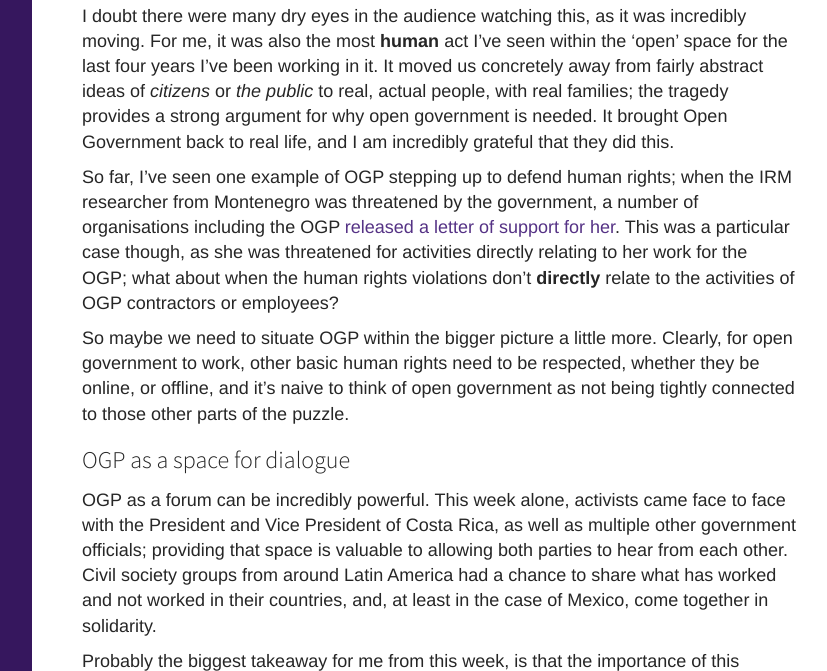
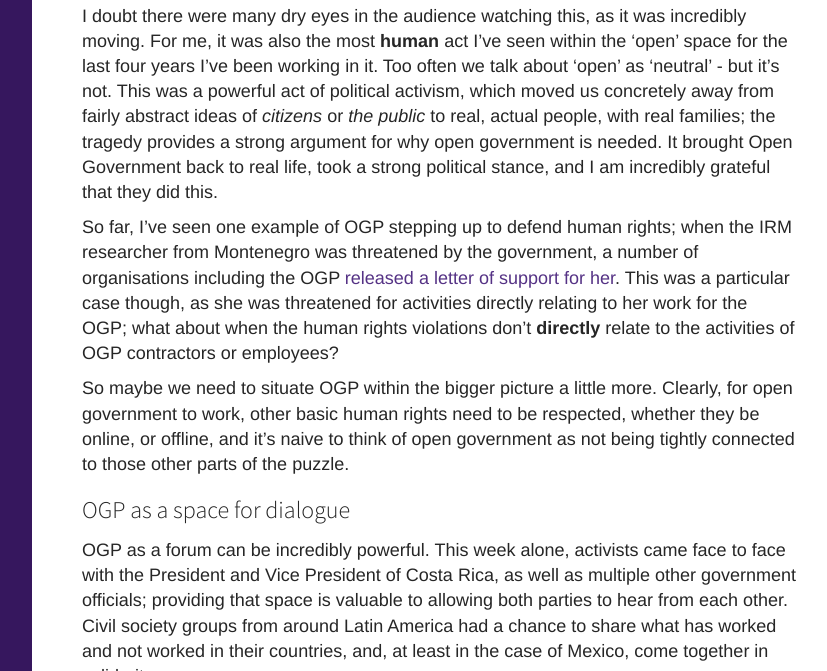
Before and after one commit to zararah/zararah.net, a Jekyll site: the page built from _posts/2014/2014-11-21-ogp-americas-summit.md, in a window 1280 px wide and 900 px high, scrolled down 2094 px, cut to the strip 229-900 px from the top of the window. Shown: the whole strip, without its empty margins (358-1185 px from the left). Built offline with Jekyll 4.4.1, drawn with Linux system fonts in a browser that asks for light colours; Markdown is read by kramdown in place of the engine named in the settings; comment, search, counter and statistics services are not loaded.

Commit message:
Add edit to Americas Summit post

```diff
--- a/_posts/2014/2014-11-21-ogp-americas-summit.md
+++ b/_posts/2014/2014-11-21-ogp-americas-summit.md
@@ -36,10 +36,11 @@
 The clearest example of related rights violations was mentioned numerous times throughout the week, following the tragic case of the 43 disappeared students in Mexico. During the opening plenary of the conference, Mexican civil society carried out a peaceful protest, by walking out from the first few rows of the audience seats, and leaving photos of the missing students on each of those seats. They lined the exit pathway, holding banners with slogans like Justice for Ayotzinapa, and handed out stickers.
 
 <blockquote class="twitter-tweet" data-partner="tweetdeck"><p><a href="https://twitter.com/hashtag/OGPSanJose?src=hash">#OGPSanJose</a> silent protest over the 43 disappeared Mexican students <a href="https://twitter.com/hashtag/opengov?src=hash">#opengov</a> <a href="http://t.co/8FoL5j0liI">pic.twitter.com/8FoL5j0liI</a></p>&mdash; Martin Tisne (@martintisne) <a href="https://twitter.com/martintisne/status/534732516784345088">November 18, 2014</a></blockquote>
+<script async src="//platform.twitter.com/widgets.js" charset="utf-8"></script>
 
 <iframe src="https://www.flickr.com/photos/ogpsanjose/15814002686/player/" width="500" height="334" frameborder="0" allowfullscreen webkitallowfullscreen mozallowfullscreen oallowfullscreen msallowfullscreen></iframe>
 
-I doubt there were many dry eyes in the audience watching this, as it was incredibly moving. For me, it was also the most **human** act I've seen within the 'open' space for the last four years I've been working in it. It moved us concretely away from fairly abstract ideas of *citizens* or *the public* to real, actual people, with real families; the tragedy provides a strong argument for why open government is needed. It brought Open Government back to real life, and I am incredibly grateful that they did this.
+I doubt there were many dry eyes in the audience watching this, as it was incredibly moving. For me, it was also the most **human** act I've seen within the 'open' space for the last four years I've been working in it. Too often we talk about 'open' as 'neutral' - but it's not. This was a powerful act of political activism, which moved us concretely away from fairly abstract ideas of *citizens* or *the public* to real, actual people, with real families; the tragedy provides a strong argument for why open government is needed. It brought Open Government back to real life, took a strong political stance, and I am incredibly grateful that they did this.
 
 So far, I've seen one example of OGP stepping up to defend human rights; when the IRM researcher from Montenegro was threatened by the government, a number of organisations including the OGP [released a letter of support for her](http://www.opengovpartnership.org/blog/open-government-partnership/2014/11/11/ogp-statement-irm-researcher-montenegro). This was a particular case though, as she was threatened for activities directly relating to her work for the OGP; what about when the human rights violations don't **directly** relate to the activities of OGP contractors or employees?
 
```
